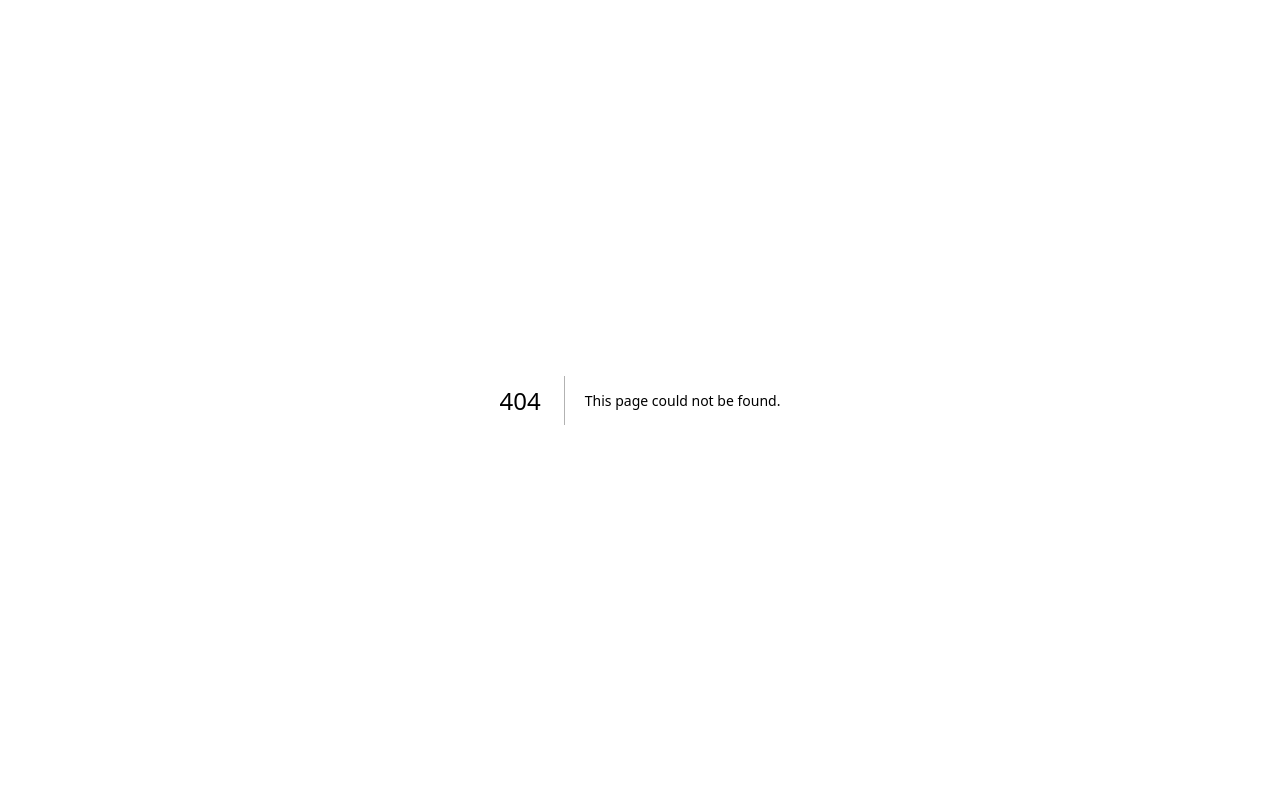
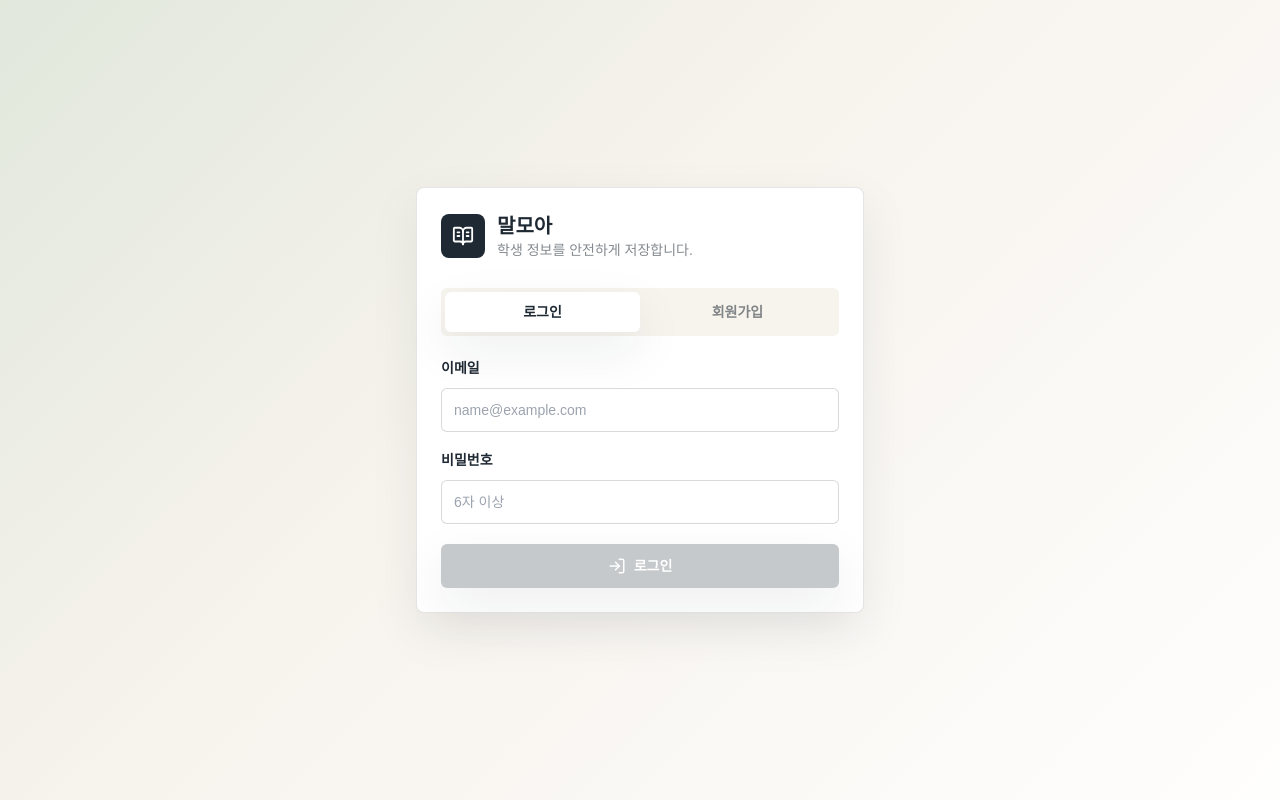
Before and after one commit to dahyun27/malmoa, a Next.js app: page /login in a window 1280 px wide. Before the commit this address had no page. Built offline with nearby package versions, Linux system fonts and the light colour scheme.

Commit message:
feat: connect students to supabase

```diff
--- /dev/null
+++ b/app/login/page.tsx
@@ -0,0 +1,5 @@
+import { LoginPage } from "@/components/auth/LoginPage";
+
+export default function LoginRoutePage() {
+  return <LoginPage />;
+}
--- /dev/null
+++ b/components/auth/LoginPage.tsx
@@ -0,0 +1,116 @@
+"use client";
+
+import { BookOpenText, LogIn, UserPlus } from "lucide-react";
+import { useRouter } from "next/navigation";
+import { useState } from "react";
+import { createSupabaseBrowserClient } from "@/lib/supabase/client";
+
+export function LoginPage() {
+  const router = useRouter();
+  const [email, setEmail] = useState("");
+  const [password, setPassword] = useState("");
+  const [mode, setMode] = useState<"sign-in" | "sign-up">("sign-in");
+  const [message, setMessage] = useState("");
+  const [isSubmitting, setIsSubmitting] = useState(false);
+
+  const canSubmit = email.trim().length > 0 && password.length >= 6;
+
+  const handleSubmit = async () => {
+    if (!canSubmit) {
+      return;
+    }
+
+    setIsSubmitting(true);
+    setMessage("");
+
+    const supabase = createSupabaseBrowserClient();
+    const authResult =
+      mode === "sign-in"
+        ? await supabase.auth.signInWithPassword({ email: email.trim(), password })
+        : await supabase.auth.signUp({ email: email.trim(), password });
+
+    setIsSubmitting(false);
+
+    if (authResult.error) {
+      setMessage(authResult.error.message);
+      return;
+    }
+
+    if (mode === "sign-up" && !authResult.data.session) {
+      setMessage("가입 확인 메일을 확인한 뒤 다시 로그인해주세요.");
+      return;
+    }
+
+    router.push("/students");
+    router.refresh();
+  };
+
+  return (
+    <main className="flex min-h-screen items-center justify-center px-5 py-10">
+      <section className="w-full max-w-md rounded-lg border border-black/10 bg-white p-6 shadow-soft">
+        <div className="mb-7 flex items-center gap-3">
+          <div className="flex h-11 w-11 items-center justify-center rounded-lg bg-ink text-white">
+            <BookOpenText size={22} />
+          </div>
+          <div>
+            <p className="text-xl font-bold text-ink">말모아</p>
+            <p className="text-sm text-ink/55">학생 정보를 안전하게 저장합니다.</p>
+          </div>
+        </div>
+
+        <div className="mb-5 grid grid-cols-2 rounded-md bg-linen p-1">
+          <button
+            className={`h-10 rounded-md text-sm font-bold ${mode === "sign-in" ? "bg-white text-ink shadow-soft" : "text-ink/55"}`}
+            onClick={() => setMode("sign-in")}
+            type="button"
+          >
+            로그인
+          </button>
+          <button
+            className={`h-10 rounded-md text-sm font-bold ${mode === "sign-up" ? "bg-white text-ink shadow-soft" : "text-ink/55"}`}
+            onClick={() => setMode("sign-up")}
+            type="button"
+          >
+            회원가입
+          </button>
+        </div>
+
+        <div className="space-y-4">
+          <label className="block space-y-2">
+            <span className="text-sm font-semibold text-ink">이메일</span>
+            <input
+              className="h-11 w-full rounded-md border border-black/15 bg-white px-3 text-sm outline-none focus:border-moss"
+              onChange={(event) => setEmail(event.target.value)}
+              placeholder="name@example.com"
+              type="email"
+              value={email}
+            />
+          </label>
+
+          <label className="block space-y-2">
+            <span className="text-sm font-semibold text-ink">비밀번호</span>
+            <input
+              className="h-11 w-full rounded-md border border-black/15 bg-white px-3 text-sm outline-none focus:border-moss"
+              onChange={(event) => setPassword(event.target.value)}
+              placeholder="6자 이상"
+              type="password"
+              value={password}
+            />
+          </label>
+        </div>
+
+        {message && <p className="mt-4 rounded-md bg-linen p-3 text-sm font-semibold text-ink/70">{message}</p>}
+
+        <button
+          className="mt-5 inline-flex h-11 w-full items-center justify-center gap-2 rounded-md bg-coral px-4 text-sm font-bold text-white shadow-soft hover:bg-[#bf584c] disabled:bg-ink/25"
+          disabled={!canSubmit || isSubmitting}
+          onClick={handleSubmit}
+          type="button"
+        >
+          {mode === "sign-in" ? <LogIn size={18} /> : <UserPlus size={18} />}
+          {isSubmitting ? "처리 중" : mode === "sign-in" ? "로그인" : "회원가입"}
+        </button>
+      </section>
+    </main>
+  );
+}
--- a/components/layout/AppShell.tsx
+++ b/components/layout/AppShell.tsx
@@ -1,9 +1,11 @@
 "use client";
 
-import { BookOpenText, History, LayoutDashboard, MessageSquareText, Settings, Users } from "lucide-react";
+import { BookOpenText, History, LayoutDashboard, LogIn, LogOut, MessageSquareText, Settings, Users } from "lucide-react";
 import type { LucideIcon } from "lucide-react";
 import Link from "next/link";
-import { usePathname } from "next/navigation";
+import { usePathname, useRouter } from "next/navigation";
+import { useEffect, useState } from "react";
+import { createSupabaseBrowserClient } from "@/lib/supabase/client";
 
 const navigation: Array<{ href: string; label: string; Icon: LucideIcon }> = [
   { href: "/dashboard", label: "대시보드", Icon: LayoutDashboard },
@@ -19,6 +21,27 @@ type AppShellProps = {
 
 export function AppShell({ children }: AppShellProps) {
   const pathname = usePathname();
+  const router = useRouter();
+  const [userEmail, setUserEmail] = useState("");
+
+  useEffect(() => {
+    const timeoutId = window.setTimeout(() => {
+      const supabase = createSupabaseBrowserClient();
+      void supabase.auth.getUser().then(({ data }) => {
+        setUserEmail(data.user?.email ?? "");
+      });
+    }, 0);
+
+    return () => window.clearTimeout(timeoutId);
+  }, []);
+
+  const handleSignOut = async () => {
+    const supabase = createSupabaseBrowserClient();
+    await supabase.auth.signOut();
+    setUserEmail("");
+    router.push("/login");
+    router.refresh();
+  };
 
   return (
     <main className="min-h-screen">
@@ -52,6 +75,27 @@ export function AppShell({ children }: AppShellProps) {
               );
             })}
           </nav>
+
+          <div className="mt-8 border-t border-black/10 pt-4">
+            {userEmail ? (
+              <div className="space-y-3">
+                <p className="break-all text-xs font-semibold text-ink/55">{userEmail}</p>
+                <button
+                  className="flex w-full items-center gap-3 rounded-md px-3 py-2.5 text-left text-sm text-ink/65 hover:bg-black/5"
+                  onClick={handleSignOut}
+                  type="button"
+                >
+                  <LogOut size={18} />
+                  로그아웃
+                </button>
+              </div>
+            ) : (
+              <Link className="flex w-full items-center gap-3 rounded-md px-3 py-2.5 text-left text-sm text-ink/65 hover:bg-black/5" href="/login">
+                <LogIn size={18} />
+                로그인
+              </Link>
+            )}
+          </div>
         </aside>
 
         <section className="flex-1 px-5 py-5 md:px-8 lg:px-10">{children}</section>
--- a/components/students/StudentForm.tsx
+++ b/components/students/StudentForm.tsx
@@ -14,13 +14,14 @@ const emptyValues: StudentFormValues = {
 
 type StudentFormProps = {
   editingStudent: Student | null;
+  isSubmitting?: boolean;
   values: StudentFormValues;
   onCancelEdit: () => void;
   onChange: (values: StudentFormValues) => void;
   onSubmit: () => void;
 };
 
-export function StudentForm({ editingStudent, values, onCancelEdit, onChange, onSubmit }: StudentFormProps) {
+export function StudentForm({ editingStudent, isSubmitting = false, values, onCancelEdit, onChange, onSubmit }: StudentFormProps) {
   const canSubmit = values.name.trim().length > 0 && values.subject.trim().length > 0;
 
   const updateField = (field: keyof StudentFormValues, value: string) => {
@@ -114,12 +115,12 @@ export function StudentForm({ editingStudent, values, onCancelEdit, onChange, on
       <div className="mt-5 flex gap-2">
         <button
           className="inline-flex h-11 flex-1 items-center justify-center gap-2 rounded-md bg-coral px-4 text-sm font-bold text-white shadow-soft hover:bg-[#bf584c] disabled:bg-ink/25"
-          disabled={!canSubmit}
+          disabled={!canSubmit || isSubmitting}
           onClick={onSubmit}
           type="button"
         >
           {editingStudent ? <Check size={18} /> : <Plus size={18} />}
-          {editingStudent ? "수정 저장" : "학생 추가"}
+          {isSubmitting ? "저장 중" : editingStudent ? "수정 저장" : "학생 추가"}
         </button>
         {!editingStudent && (
           <button
--- a/components/students/StudentsPage.tsx
+++ b/components/students/StudentsPage.tsx
@@ -1,21 +1,70 @@
 "use client";
 
-import { useMemo, useState } from "react";
+import { LogIn, RefreshCw } from "lucide-react";
+import Link from "next/link";
+import { useEffect, useMemo, useState } from "react";
 import { PageHeader } from "@/components/layout/PageHeader";
 import { createEmptyStudentFormValues, StudentForm } from "@/components/students/StudentForm";
 import { StudentList } from "@/components/students/StudentList";
-import { students as demoStudents } from "@/lib/demoData";
+import { mapStudentFormValues, mapStudentRow, type StudentRow } from "@/lib/studentsMapper";
+import { createSupabaseBrowserClient } from "@/lib/supabase/client";
 import type { Student, StudentFormValues } from "@/types/student";
 
 export function StudentsPage() {
-  const [students, setStudents] = useState<Student[]>(demoStudents);
+  const [students, setStudents] = useState<Student[]>([]);
   const [editingStudentId, setEditingStudentId] = useState<string | null>(null);
   const [formValues, setFormValues] = useState<StudentFormValues>(createEmptyStudentFormValues());
+  const [userId, setUserId] = useState("");
+  const [isLoading, setIsLoading] = useState(true);
+  const [isSaving, setIsSaving] = useState(false);
+  const [message, setMessage] = useState("");
 
   const editingStudent = useMemo(
     () => students.find((student) => student.id === editingStudentId) ?? null,
     [editingStudentId, students],
   );
+
+  const loadStudents = async () => {
+    setIsLoading(true);
+    setMessage("");
+
+    const supabase = createSupabaseBrowserClient();
+    const {
+      data: { user },
+      error: userError,
+    } = await supabase.auth.getUser();
+
+    if (userError || !user) {
+      setUserId("");
+      setStudents([]);
+      setIsLoading(false);
+      return;
+    }
+
+    setUserId(user.id);
+
+    const { data, error } = await supabase
+      .from("students")
+      .select("id,name,grade,school,parent_title,subject,memo")
+      .order("created_at", { ascending: false });
+
+    if (error) {
+      setMessage(error.message);
+      setIsLoading(false);
+      return;
+    }
+
+    setStudents(((data ?? []) as StudentRow[]).map(mapStudentRow));
+    setIsLoading(false);
+  };
+
+  useEffect(() => {
+    const timeoutId = window.setTimeout(() => {
+      void loadStudents();
+    }, 0);
+
+    return () => window.clearTimeout(timeoutId);
+  }, []);
 
   const resetForm = () => {
     setEditingStudentId(null);
@@ -34,62 +83,114 @@ export function StudentsPage() {
     });
   };
 
-  const handleSubmit = () => {
-    const cleanedValues = {
-      name: formValues.name.trim(),
-      grade: formValues.grade.trim(),
-      school: formValues.school.trim(),
-      parentTitle: formValues.parentTitle,
-      subject: formValues.subject.trim(),
-      memo: formValues.memo.trim(),
-    };
+  const handleSubmit = async () => {
+    const cleanedValues = mapStudentFormValues(formValues);
 
-    if (!cleanedValues.name || !cleanedValues.subject) {
+    if (!cleanedValues.name || !cleanedValues.subject || !userId) {
       return;
     }
 
+    setIsSaving(true);
+    setMessage("");
+    const supabase = createSupabaseBrowserClient();
+
     if (editingStudentId) {
-      setStudents((currentStudents) =>
-        currentStudents.map((student) =>
-          student.id === editingStudentId ? { ...student, ...cleanedValues } : student,
-        ),
-      );
+      const { error } = await supabase.from("students").update(cleanedValues).eq("id", editingStudentId);
+      setIsSaving(false);
+
+      if (error) {
+        setMessage(error.message);
+        return;
+      }
+
+      await loadStudents();
       resetForm();
       return;
     }
 
-    setStudents((currentStudents) => [
-      {
-        id: `student-${Date.now()}`,
-        ...cleanedValues,
-      },
-      ...currentStudents,
-    ]);
+    const { error } = await supabase.from("students").insert({ ...cleanedValues, user_id: userId });
+    setIsSaving(false);
+
+    if (error) {
+      setMessage(error.message);
+      return;
+    }
+
+    await loadStudents();
     resetForm();
   };
 
-  const handleDelete = (studentId: string) => {
-    setStudents((currentStudents) => currentStudents.filter((student) => student.id !== studentId));
+  const handleDelete = async (studentId: string) => {
+    setMessage("");
+    const supabase = createSupabaseBrowserClient();
+    const { error } = await supabase.from("students").delete().eq("id", studentId);
+
+    if (error) {
+      setMessage(error.message);
+      return;
+    }
+
+    await loadStudents();
 
     if (studentId === editingStudentId) {
       resetForm();
     }
   };
 
+  if (!isLoading && !userId) {
     return (
       <>
-      <PageHeader eyebrow="학생 관리" title="연락문에 쓸 학생 정보를 관리" />
+        <PageHeader eyebrow="학생 관리" title="로그인이 필요합니다" />
+        <section className="rounded-lg border border-black/10 bg-white p-6 shadow-soft">
+          <p className="text-sm leading-6 text-ink/70">학생 정보는 사용자별로 분리해서 저장합니다. 먼저 로그인한 뒤 학생을 등록해주세요.</p>
+          <Link
+            className="mt-5 inline-flex h-10 items-center gap-2 rounded-md bg-ink px-4 text-sm font-semibold text-white shadow-soft hover:bg-moss"
+            href="/login"
+          >
+            <LogIn size={18} />
+            로그인하기
+          </Link>
+        </section>
+      </>
+    );
+  }
 
+  return (
+    <>
+      <PageHeader
+        action={
+          <button
+            className="inline-flex h-10 items-center gap-2 rounded-md border border-black/10 bg-white px-4 text-sm font-semibold text-ink hover:bg-linen"
+            onClick={() => void loadStudents()}
+            type="button"
+          >
+            <RefreshCw size={17} />
+            새로고침
+          </button>
+        }
+        eyebrow="학생 관리"
+        title="연락문에 쓸 학생 정보를 관리"
+      />
+
+      {message && <p className="mb-4 rounded-md bg-linen p-3 text-sm font-semibold text-ink/70">{message}</p>}
+
+      {isLoading ? (
+        <section className="rounded-lg border border-black/10 bg-white p-6 shadow-soft">
+          <p className="text-sm font-semibold text-ink/65">학생 정보를 불러오는 중입니다.</p>
+        </section>
+      ) : (
         <div className="grid gap-5 xl:grid-cols-[minmax(360px,0.85fr)_minmax(0,1.15fr)]">
           <StudentForm
             editingStudent={editingStudent}
+            isSubmitting={isSaving}
             onCancelEdit={resetForm}
             onChange={setFormValues}
-          onSubmit={handleSubmit}
+            onSubmit={() => void handleSubmit()}
             values={formValues}
           />
-        <StudentList onDelete={handleDelete} onEdit={handleEdit} students={students} />
+          <StudentList onDelete={(studentId) => void handleDelete(studentId)} onEdit={handleEdit} students={students} />
         </div>
+      )}
     </>
   );
 }
--- /dev/null
+++ b/lib/studentsMapper.ts
@@ -0,0 +1,34 @@
+import type { Student, StudentFormValues } from "@/types/student";
+
+export type StudentRow = {
+  id: string;
+  name: string;
+  grade: string;
+  school: string;
+  parent_title: string;
+  subject: string;
+  memo: string;
+};
+
+export function mapStudentRow(row: StudentRow): Student {
+  return {
+    id: row.id,
+    name: row.name,
+    grade: row.grade,
+    school: row.school,
+    parentTitle: row.parent_title,
+    subject: row.subject,
+    memo: row.memo,
+  };
+}
+
+export function mapStudentFormValues(values: StudentFormValues) {
+  return {
+    name: values.name.trim(),
+    grade: values.grade.trim(),
+    school: values.school.trim(),
+    parent_title: values.parentTitle,
+    subject: values.subject.trim(),
+    memo: values.memo.trim(),
+  };
+}
```
Lines whose indentation alone changed are shown as unchanged.
